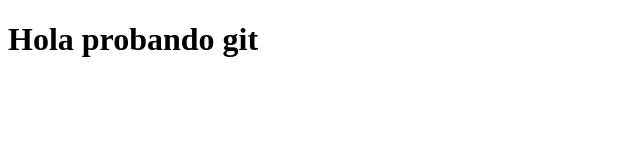
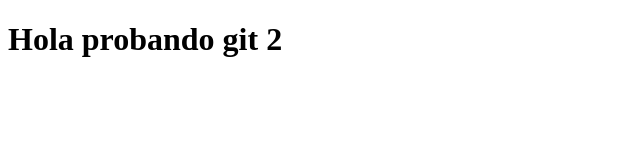
Before and after one commit to Francoantonia/repositorio1, a plain HTML site: page index.html in a window 1280 px wide. Shown: the full height of the page, 0-640 px from the left. Drawn offline with Linux system fonts and the light colour scheme.

Commit message:
segundo commit

```diff
--- a/index.html
+++ b/index.html
@@ -7,6 +7,6 @@
         <title>Document</title>
     </head>
     <body>
-        <h1>Hola probando git</h1>
+        <h1>Hola probando git 2</h1>
     </body>
 </html>
```
